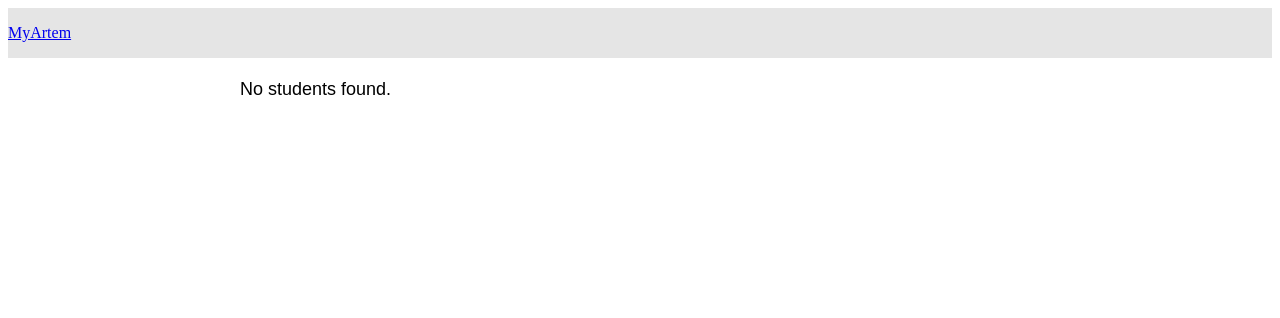
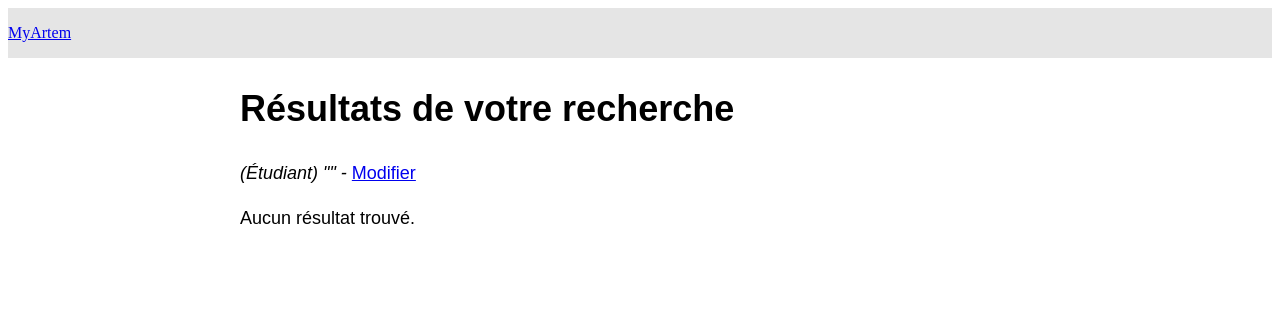
Before and after one commit to Jules02/myartem, a Symfony app: template templates/search/results.html.twig in a window 1280 px wide. Shown: the top 318 px of the page. Run offline with Twig, Linux system fonts and the light colour scheme; the template is opened without the code that fills it, so the values that code supplies are empty; some libraries are stand-ins or nearby versions.

Commit message:
Changements mineurs

```diff
--- a/src/Controller/SearchController.php
+++ b/src/Controller/SearchController.php
@@ -46,6 +46,7 @@
         //$students = $studentRepository->findAll();
 
         return $this->render('search/results.html.twig', [
+            'search' => $search,
             'students' => $students,
         ]);
     }
--- a/templates/search/results.html.twig
+++ b/templates/search/results.html.twig
@@ -9,8 +9,11 @@
     </style>
 
     <div class="example-wrapper">
+        <h1>Résultats de votre recherche</h1>
+        <p style="font-style: italic">(Étudiant) "{{ search }}" - <a href="{{ path('app_search') }}" style="font-style: normal">Modifier</a></p>
+
         {% if students is empty %}
-            <p>No students found.</p>
+            <p>Aucun résultat trouvé.</p>
         {% else %}
             <ul>
                 {% for student in students %}
```
Also changed, not shown: templates/student/show.html.twig (+7 -1 lines), 1 other file.
